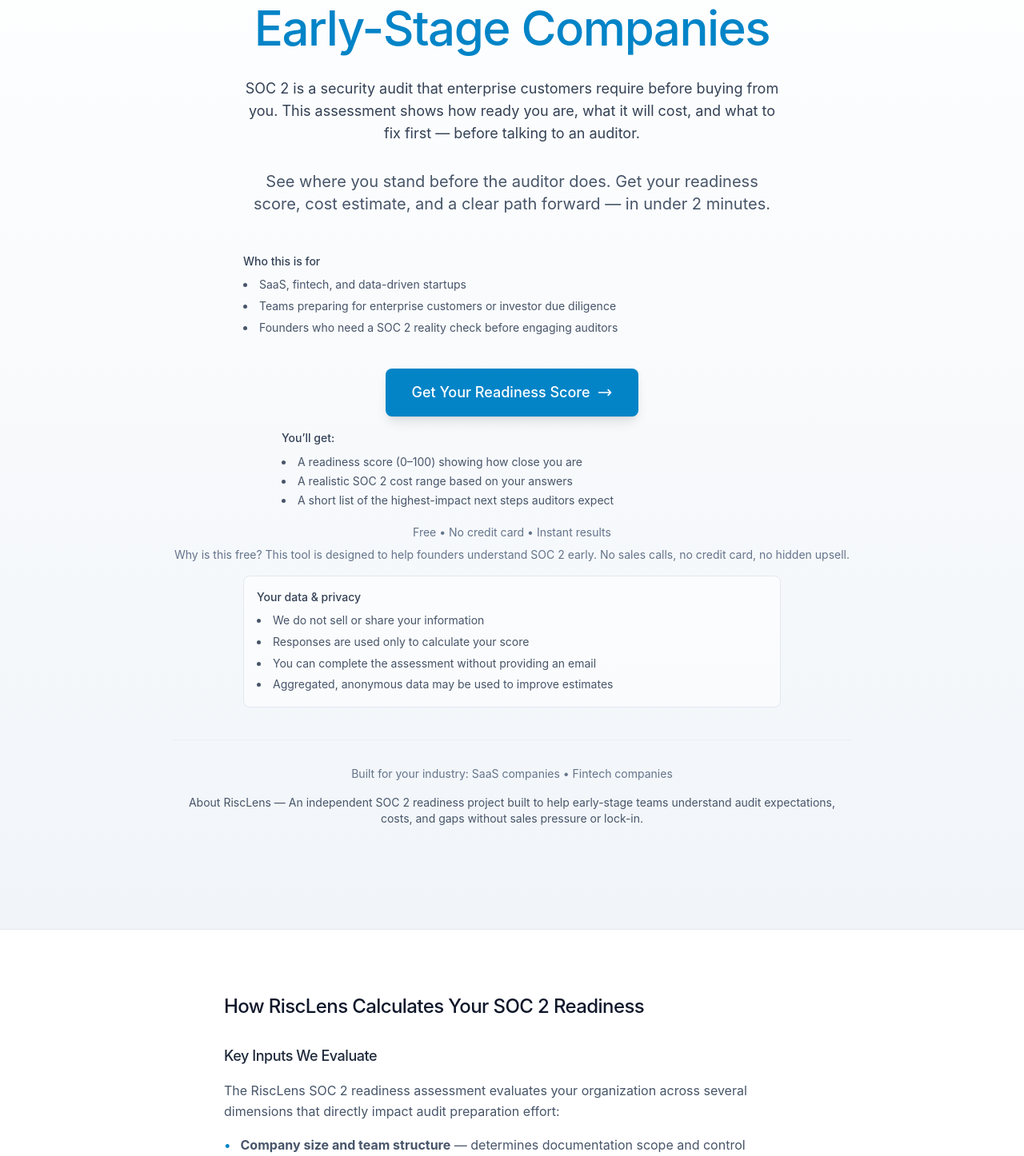
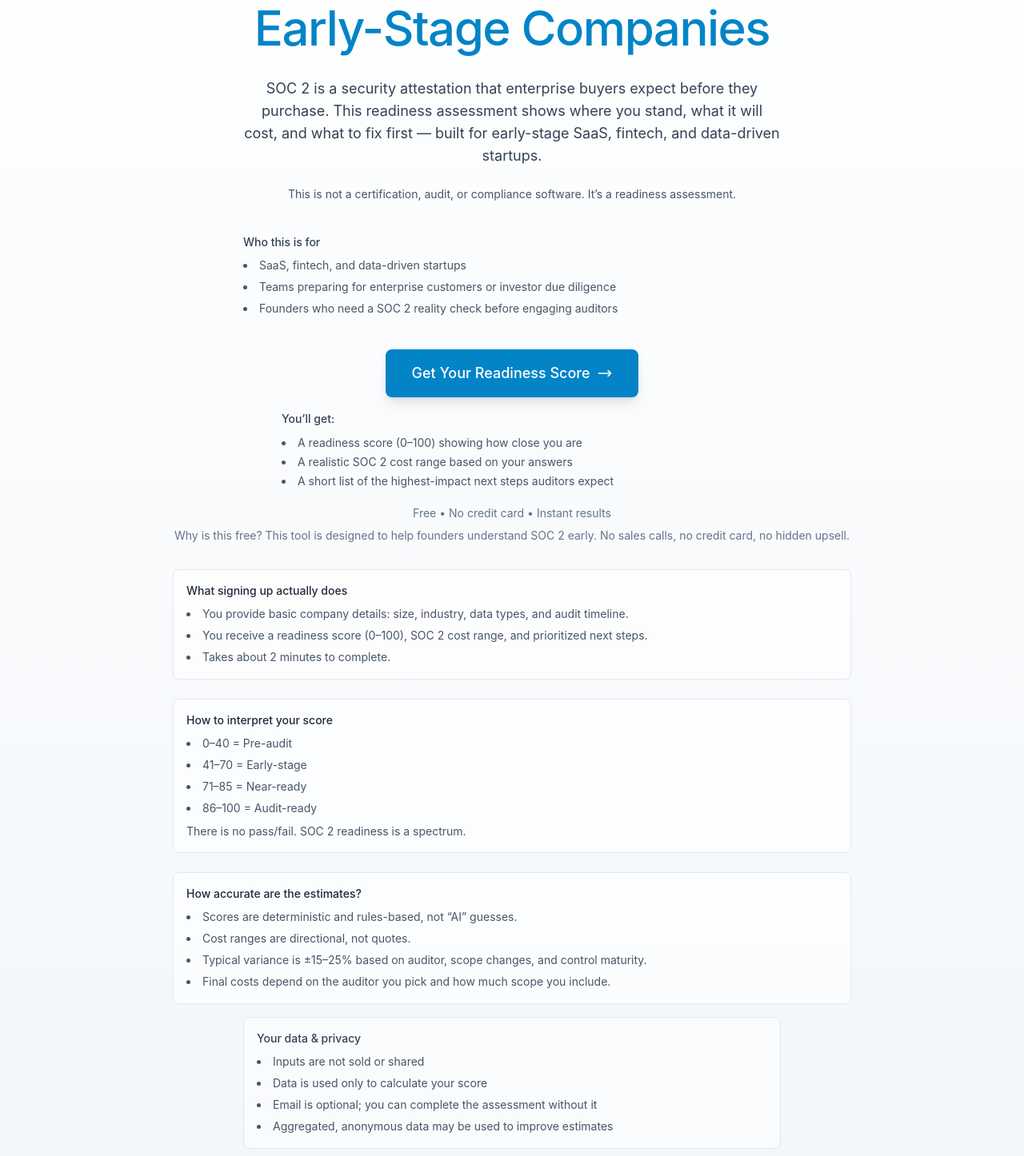
Before and after one commit to munstre25-source/Risclens, a Next.js app: page / in a window 1280 px wide. Shown: the part 264-1710 px from the top of the page at 80% size. Built offline with nearby package versions, Linux system fonts and the light colour scheme.

Commit message:
SOC 2 Readiness landing page boost

```diff
--- a/app/page.tsx
+++ b/app/page.tsx
@@ -100,11 +100,11 @@
             <span className="block">SOC 2 Readiness Index for</span>
             <span className="block text-brand-600">Early-Stage Companies</span>
           </h1>
-          <p className="text-base sm:text-lg text-slate-700 max-w-2xl mx-auto mb-8 leading-relaxed">
-            SOC 2 is a security audit that enterprise customers require before buying from you. This assessment shows how ready you are, what it will cost, and what to fix first — before talking to an auditor.
+          <p className="text-base sm:text-lg text-slate-700 max-w-2xl mx-auto mb-6 leading-relaxed">
+            SOC 2 is a security attestation that enterprise buyers expect before they purchase. This readiness assessment shows where you stand, what it will cost, and what to fix first — built for early-stage SaaS, fintech, and data-driven startups.
           </p>
-          <p className="text-lg sm:text-xl text-slate-600 max-w-2xl mx-auto mb-12 leading-relaxed">
-            See where you stand before the auditor does. Get your readiness score, cost estimate, and a clear path forward — in under 2 minutes.
+          <p className="text-sm text-slate-600 mb-10">
+            This is not a certification, audit, or compliance software. It’s a readiness assessment.
           </p>
           <div className="max-w-2xl mx-auto text-left mb-10">
             <p className="text-sm font-medium text-slate-700 mb-2">Who this is for</p>
@@ -137,12 +137,41 @@
           <p className="mt-2 text-sm text-slate-500">
             Why is this free? This tool is designed to help founders understand SOC 2 early. No sales calls, no credit card, no hidden upsell.
           </p>
+          <div className="mt-8 grid gap-6 max-w-4xl mx-auto text-left">
+            <div className="bg-white/70 border border-slate-200 rounded-lg p-4">
+              <p className="text-sm font-semibold text-slate-800 mb-2">What signing up actually does</p>
+              <ul className="list-disc list-inside text-sm text-slate-600 space-y-1 leading-relaxed">
+                <li>You provide basic company details: size, industry, data types, and audit timeline.</li>
+                <li>You receive a readiness score (0–100), SOC 2 cost range, and prioritized next steps.</li>
+                <li>Takes about 2 minutes to complete.</li>
+              </ul>
+            </div>
+            <div className="bg-white/70 border border-slate-200 rounded-lg p-4">
+              <p className="text-sm font-semibold text-slate-800 mb-2">How to interpret your score</p>
+              <ul className="list-disc list-inside text-sm text-slate-600 space-y-1 leading-relaxed">
+                <li>0–40 = Pre-audit</li>
+                <li>41–70 = Early-stage</li>
+                <li>71–85 = Near-ready</li>
+                <li>86–100 = Audit-ready</li>
+              </ul>
+              <p className="text-sm text-slate-600 mt-2">There is no pass/fail. SOC 2 readiness is a spectrum.</p>
+            </div>
+            <div className="bg-white/70 border border-slate-200 rounded-lg p-4">
+              <p className="text-sm font-semibold text-slate-800 mb-2">How accurate are the estimates?</p>
+              <ul className="list-disc list-inside text-sm text-slate-600 space-y-1 leading-relaxed">
+                <li>Scores are deterministic and rules-based, not “AI” guesses.</li>
+                <li>Cost ranges are directional, not quotes.</li>
+                <li>Typical variance is ±15–25% based on auditor, scope changes, and control maturity.</li>
+                <li>Final costs depend on the auditor you pick and how much scope you include.</li>
+              </ul>
+            </div>
+          </div>
           <div className="mt-4 max-w-2xl mx-auto bg-white/60 border border-slate-200 rounded-lg p-4 text-left">
             <p className="text-sm font-medium text-slate-700 mb-2">Your data &amp; privacy</p>
             <ul className="list-disc list-inside text-sm text-slate-600 space-y-1 leading-relaxed">
-              <li>We do not sell or share your information</li>
-              <li>Responses are used only to calculate your score</li>
-              <li>You can complete the assessment without providing an email</li>
+              <li>Inputs are not sold or shared</li>
+              <li>Data is used only to calculate your score</li>
+              <li>Email is optional; you can complete the assessment without it</li>
               <li>Aggregated, anonymous data may be used to improve estimates</li>
             </ul>
           </div>
@@ -150,7 +179,10 @@
           <div className="mt-10 pt-8 border-t border-slate-200/50 text-sm text-slate-500">
             Built for your industry: SaaS companies • Fintech companies
             <div className="mt-4 text-sm text-slate-600">
-              About RiscLens — An independent SOC 2 readiness project built to help early-stage teams understand audit expectations, costs, and gaps without sales pressure or lock-in.
+              About &amp; legitimacy — RiscLens is an independent SOC 2 readiness project for early-stage SaaS, fintech, and data-driven startups. It’s free for education and early demand discovery. No sales calls. No lock-in.
+            </div>
+            <div className="mt-3 text-sm text-slate-600">
+              Early results — The assessment is being tested with founders and operators preparing for SOC 2. Early users report clearer expectations on cost, timeline, and readiness.
             </div>
           </div>
         </div>
```
